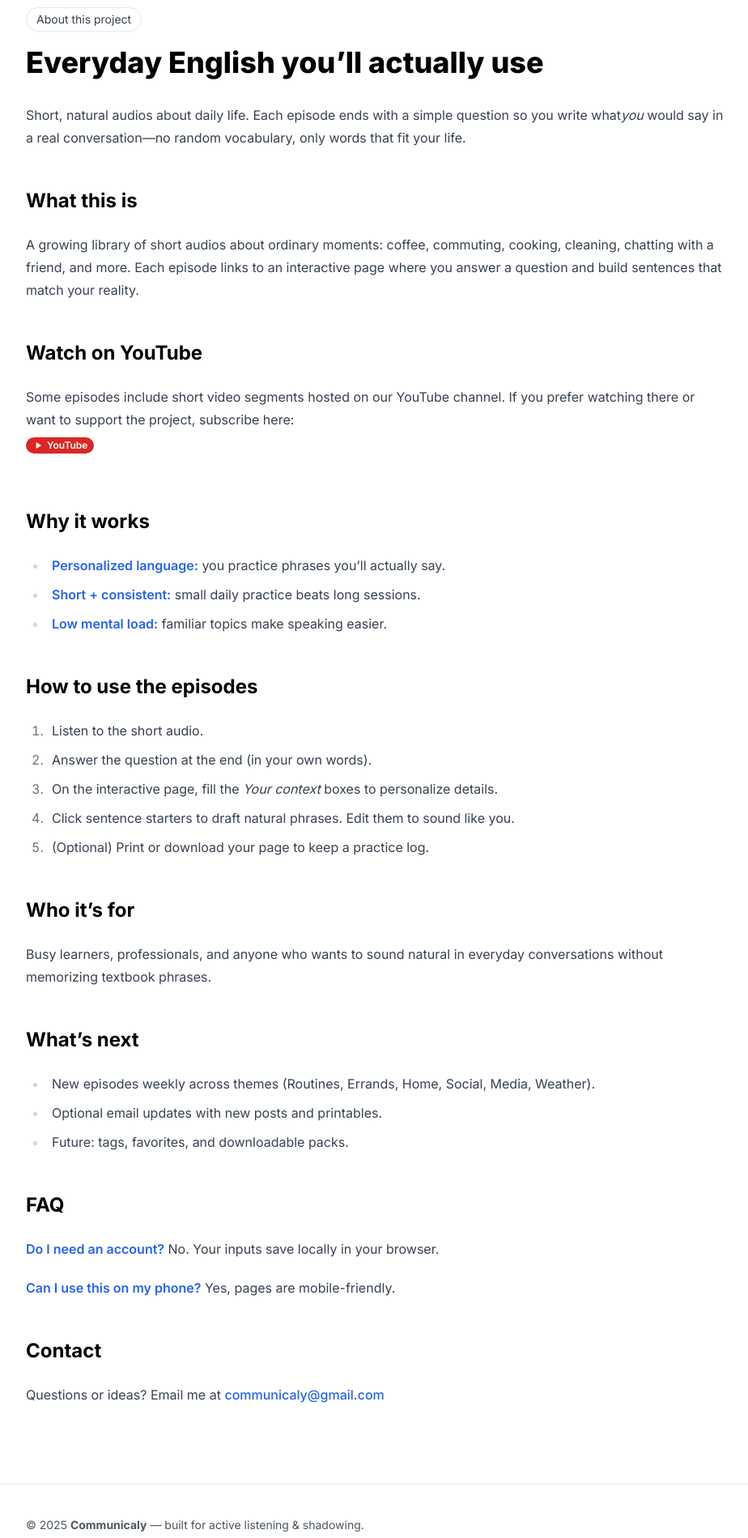
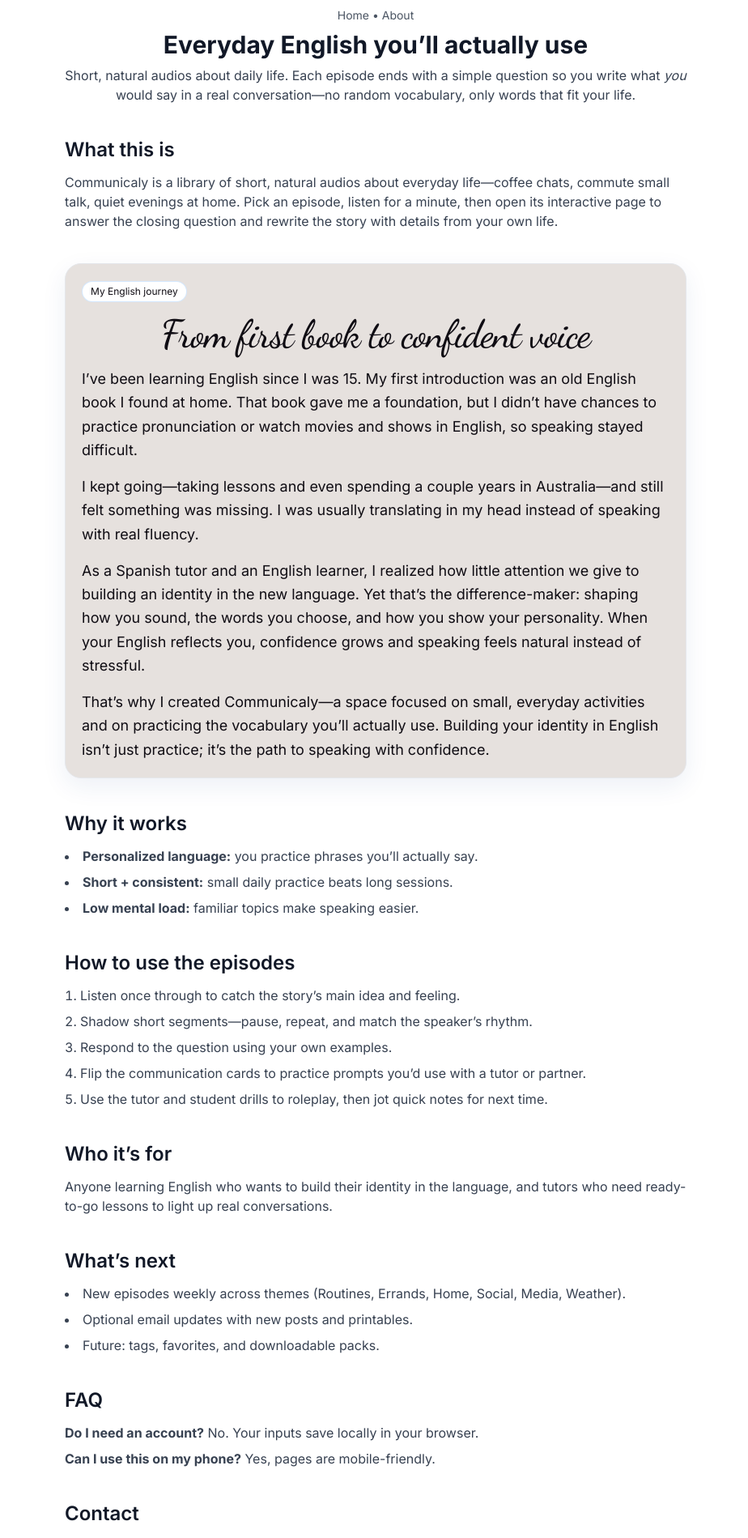
Before and after one commit to a-arboleda/communicaly, a Next.js app: page /about in a window 1280 px wide. Shown: the part 80-1979 px from the top of the page at 81% size, without its empty margins (176-1100 px from the left). Built offline with nearby package versions, Linux system fonts and the light colour scheme; a web font is replaced by a local one.

Commit message:
Update about page

```diff
--- a/app/about/page.tsx
+++ b/app/about/page.tsx
@@ -1,75 +1,100 @@
 export default function About() {
   return (
-    <article className="prose max-w-none prose-headings:text-black">
-      <p className="inline-flex items-center gap-2 px-3 py-1 rounded-full border text-sm text-gray-600">
-        About this project
-      </p>
-      <h1>Everyday English you’ll actually use</h1>
-      <p className="text-gray-700">
-        Short, natural audios about daily life. Each episode ends with a simple question so you write what
+    <article className="space-y-10 max-w-3xl mx-auto">
+      <header className="space-y-2">
+        <p className="text-sm text-gray-600 text-center">Home • About</p>
+        <h1 className="font-serif text-3xl font-bold text-center">Everyday English you’ll actually use</h1>
+        <p className="text-gray-700 mx-auto text-center">
+          Short, natural audios about daily life. Each episode ends with a simple question so you write what{" "}
           <em>you</em> would say in a real conversation—no random vocabulary, only words that fit your life.
         </p>
+      </header>
 
-      <h2>What this is</h2>
+      <section className="space-y-3">
+        <h2 className="font-serif text-2xl font-semibold">What this is</h2>
+        <p className="text-gray-700">
+          Communicaly is a library of short, natural audios about everyday life—coffee chats, commute small talk, quiet evenings at home.
+          Pick an episode, listen for a minute, then open its interactive page to answer the closing question and rewrite the story with
+          details from your own life.
+        </p>
+      </section>
+
+      <section className="card bg-[#E6E1DE] text-[#0F0C13]">
+        <div className="card-body space-y-4">
+          <p className="tag tag-accent w-fit">My English journey</p>
+          <h2 className="font-journey-script text-4xl sm:text-5xl font-medium text-center tracking-tight">From first book to confident voice</h2>
+          <div className="space-y-4 font-serif text-lg leading-relaxed">
             <p>
-        A growing library of short audios about ordinary moments: coffee, commuting, cooking, cleaning, chatting with a friend, and more.
-        Each episode links to an interactive page where you answer a question and build sentences that match your reality.
+              I’ve been learning English since I was 15. My first introduction was an old English book I found at home.
+              That book gave me a foundation, but I didn’t have chances to practice pronunciation or watch movies and shows in English, so speaking stayed difficult.
             </p>
+            <p>
+              I kept going—taking lessons and even spending a couple years in Australia—and still felt something was missing.
+              I was usually translating in my head instead of speaking with real fluency.
+            </p>
+            <p>
+              As a Spanish tutor and an English learner, I realized how little attention we give to building an identity in the new language.
+              Yet that’s the difference-maker: shaping how you sound, the words you choose, and how you show your personality.
+              When your English reflects you, confidence grows and speaking feels natural instead of stressful.
+            </p>
+            <p>
+              That’s why I created Communicaly—a space focused on small, everyday activities and on practicing the vocabulary you’ll actually use.
+              Building your identity in English isn’t just practice; it’s the path to speaking with confidence.
+            </p>
+          </div>
+        </div>
+      </section>
 
-      <h2>Watch on YouTube</h2>
-      <p className="inline-flex items-center gap-2 flex-wrap">
-        Some episodes include short video segments hosted on our YouTube channel. If you prefer watching there or want to support the project,
-        subscribe here:
-        <a
-          className="inline-flex items-center gap-1 rounded-full bg-red-600 text-white px-2 py-0.5 text-xs font-semibold hover:bg-red-500 transition-colors no-underline hover:no-underline"
-          href="https://www.youtube.com/channel/UCB_cZrc77ZPV8ArS72sZpmg"
-          target="_blank"
-          rel="noreferrer"
-          aria-label="Communicaly on YouTube (opens in a new tab)"
-        >
-          <svg className="h-3.5 w-3.5 text-white" viewBox="0 0 24 24" fill="currentColor" aria-hidden>
-            <path d="M8 5v14l11-7z" />
-          </svg>
-          <span className="text-white">YouTube</span>
-        </a>
-      </p>
-
-      <h2>Why it works</h2>
-      <ul>
+      <section className="space-y-3">
+        <h2 className="font-serif text-2xl font-semibold">Why it works</h2>
+        <ul className="space-y-2 text-gray-700 list-disc list-inside">
           <li><strong>Personalized language:</strong> you practice phrases you’ll actually say.</li>
           <li><strong>Short + consistent:</strong> small daily practice beats long sessions.</li>
           <li><strong>Low mental load:</strong> familiar topics make speaking easier.</li>
         </ul>
+      </section>
 
-      <h2>How to use the episodes</h2>
-      <ol>
-        <li>Listen to the short audio.</li>
-        <li>Answer the question at the end (in your own words).</li>
-        <li>On the interactive page, fill the <em>Your context</em> boxes to personalize details.</li>
-        <li>Click sentence starters to draft natural phrases. Edit them to sound like you.</li>
-        <li>(Optional) Print or download your page to keep a practice log.</li>
+      <section className="space-y-3">
+        <h2 className="font-serif text-2xl font-semibold">How to use the episodes</h2>
+        <ol className="space-y-2 text-gray-700 list-decimal list-inside">
+          <li>Listen once through to catch the story’s main idea and feeling.</li>
+          <li>Shadow short segments—pause, repeat, and match the speaker’s rhythm.</li>
+          <li>Respond to the question using your own examples.</li>
+          <li>Flip the communication cards to practice prompts you’d use with a tutor or partner.</li>
+          <li>Use the tutor and student drills to roleplay, then jot quick notes for next time.</li>
         </ol>
+      </section>
 
-      <h2>Who it’s for</h2>
-      <p>Busy learners, professionals, and anyone who wants to sound natural in everyday conversations without memorizing textbook phrases.</p>
+      <section className="space-y-3">
+        <h2 className="font-serif text-2xl font-semibold">Who it’s for</h2>
+        <p className="text-gray-700">
+          Anyone learning English who wants to build their identity in the language, and tutors who need ready-to-go lessons to light up real conversations.
+        </p>
+      </section>
 
-      <h2>What’s next</h2>
-      <ul>
+      <section className="space-y-3">
+        <h2 className="font-serif text-2xl font-semibold">What’s next</h2>
+        <ul className="space-y-2 text-gray-700 list-disc list-inside">
           <li>New episodes weekly across themes (Routines, Errands, Home, Social, Media, Weather).</li>
           <li>Optional email updates with new posts and printables.</li>
           <li>Future: tags, favorites, and downloadable packs.</li>
         </ul>
+      </section>
 
-      <h2>FAQ</h2>
+      <section className="space-y-3">
+        <h2 className="font-serif text-2xl font-semibold">FAQ</h2>
+        <div className="space-y-2 text-gray-700">
           <p><strong>Do I need an account?</strong> No. Your inputs save locally in your browser.</p>
           <p><strong>Can I use this on my phone?</strong> Yes, pages are mobile-friendly.</p>
+        </div>
+      </section>
 
-      <h2>Contact</h2>
-      <p>
-        Questions or ideas? Email me at
-        {" "}
-        <a href="mailto:communicaly@gmail.com">communicaly@gmail.com</a>
+      <section className="space-y-3">
+        <h2 className="font-serif text-2xl font-semibold">Contact</h2>
+        <p className="text-gray-700">
+          Questions or ideas? Email me at <a href="mailto:communicaly@gmail.com" className="text-brand-900">communicaly@gmail.com</a>.
         </p>
+      </section>
     </article>
   )
 }
--- a/app/globals.css
+++ b/app/globals.css
@@ -43,6 +43,8 @@
 
 /* Neutralize underline utilities on hover/group-hover */
 @layer utilities {
+  .font-journey { font-family: var(--font-serif); }
+  .font-journey-script { font-family: var(--font-journey-script); }
   .hover\:underline:hover { text-decoration-line: none !important; }
   .group:hover .group-hover\:underline { text-decoration-line: none !important; }
 }
--- a/app/layout.tsx
+++ b/app/layout.tsx
@@ -3,13 +3,14 @@
 import "@/app/globals.css"
 import Navbar from "@/components/Navbar"
 import Footer from "@/components/Footer"
-import { Inter, Playfair_Display } from "next/font/google"
+import { Inter, Playfair_Display, Dancing_Script } from "next/font/google"
 import { Analytics } from "@vercel/analytics/next"
 import { SpeedInsights } from "@vercel/speed-insights/next"
 
 
 const inter = Inter({ subsets: ["latin"], variable: "--font-sans" })
 const playfair = Playfair_Display({ subsets: ["latin"], variable: "--font-serif" })
+const journeyScript = Dancing_Script({ subsets: ["latin"], variable: "--font-journey-script" })
 
 export const metadata: Metadata = {
   title: "Communicaly",
@@ -18,7 +19,7 @@
 
 export default function RootLayout({ children }: { children: React.ReactNode }) {
   return (
-    <html lang="en" className={`${inter.variable} ${playfair.variable} scroll-smooth`}>
+    <html lang="en" className={`${inter.variable} ${playfair.variable} ${journeyScript.variable} scroll-smooth`}>
       <head>
         <link rel="icon" href="/favicon.jpg" />
       </head>
```
Lines whose indentation alone changed are shown as unchanged.
